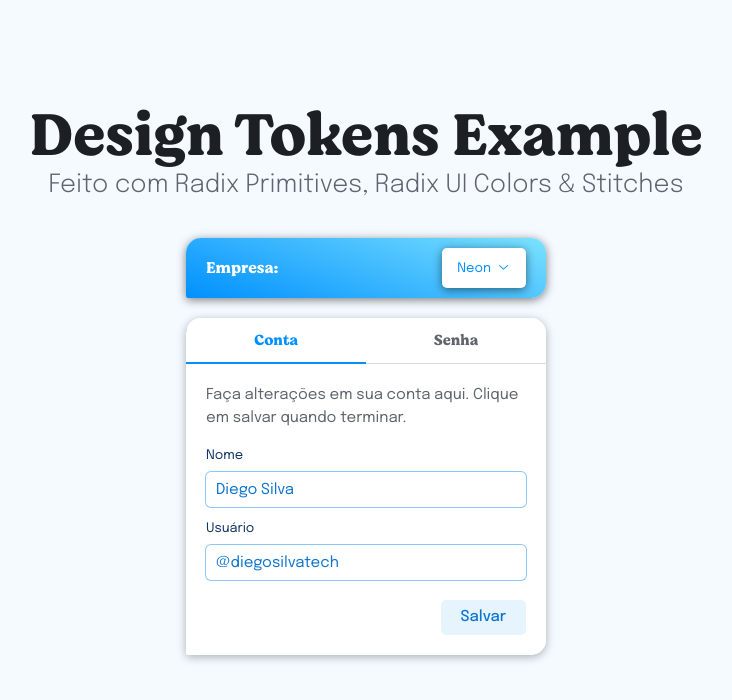
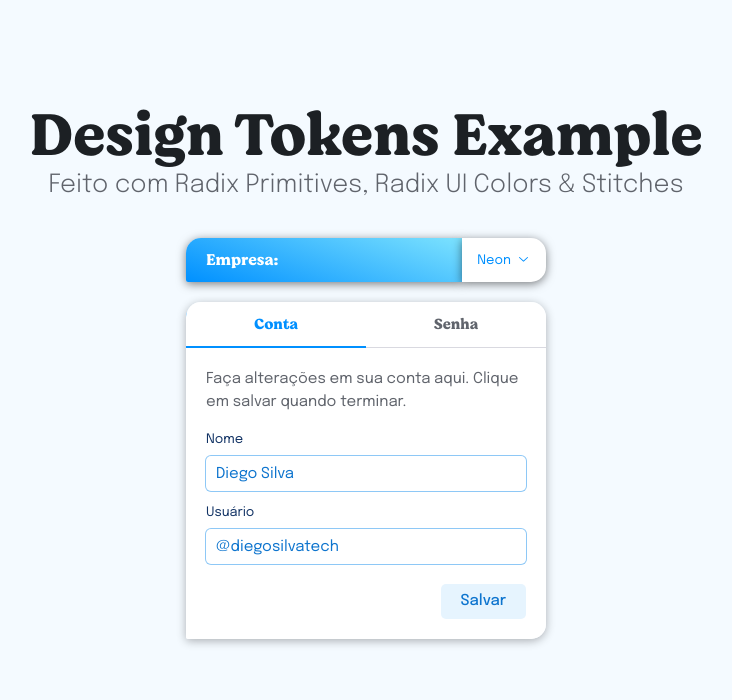
Before and after one commit to diegosilvatech/example--stitches-agnostic, a Next.js app: page / in a window 1280 px wide. Shown: the top 700 px of the page, without its empty margins (274-1006 px from the left). Built offline with nearby package versions, Linux system fonts and the light colour scheme.

Commit message:
feat: update styles

```diff
--- a/src/components/Select/styles.ts
+++ b/src/components/Select/styles.ts
@@ -9,11 +9,11 @@ export const trigger = css({
   display: 'inline-flex',
   alignItems: 'center',
   justifyContent: 'center',
-  borderRadius: '$ds-radii__small',
+  borderRadius: '$ds-radii__switcher-trigger',
   padding: '0 15px',
   fontSize: '$ds-font-size__small',
   lineHeight: '$ds-line-height__normal',
-  height: 40,
+  height: 44,
   gap: '$ds-space-01',
   backgroundColor: '$ds-color__background-element',
   color: '$ds-color__primary-09',
--- a/src/styles/tokens/biorc/index.ts
+++ b/src/styles/tokens/biorc/index.ts
@@ -76,6 +76,8 @@ export const biorcTokens = {
     'ds-radii__medium': '0px',
     'ds-radii__large': '0px',
 
+    'ds-radii__switcher-label': '$ds-radii__large 0 0 $ds-radii__extra-small',
+    'ds-radii__switcher-trigger': '0 $ds-radii__large $ds-radii__large 0',
     'ds-radii__tab':
       '$ds-radii__large $ds-radii__large $ds-radii__large $ds-radii__extra-small',
     'ds-radii__tab-trigger': '$ds-radii__large',
--- a/src/styles/tokens/neon/index.ts
+++ b/src/styles/tokens/neon/index.ts
@@ -76,6 +76,8 @@ export const neonTokens = {
     'ds-radii__medium': '10px',
     'ds-radii__large': '15px',
 
+    'ds-radii__switcher-label': '$ds-radii__large 0 0 $ds-radii__extra-small',
+    'ds-radii__switcher-trigger': '0 $ds-radii__large $ds-radii__large 0',
     'ds-radii__tab':
       '$ds-radii__large $ds-radii__large $ds-radii__large $ds-radii__extra-small',
     'ds-radii__tab-trigger': '$ds-radii__large',
--- a/src/templates/Home/styles.ts
+++ b/src/templates/Home/styles.ts
@@ -46,19 +46,22 @@ export const buttonWrapper = css({
 
 export const themeSwitcherWrapper = css({
   marginTop: 40,
-  borderRadius: '$ds-radii__tab',
-  boxShadow: '$ds-shadow__select__normal',
-  background: 'linear-gradient($ds-color__primary-gradient)',
-  padding: '$ds-space-02 $ds-space-04',
   display: 'flex',
   alignItems: 'center',
   justifyContent: 'space-between',
-  width: 320
+  width: 360
 });
 
 export const themeSwitcherLabel = css({
   color: '$ds-color__background-element',
-  fontFamily: '$ds-font-family__heading'
+  fontFamily: '$ds-font-family__heading',
+  padding: '$ds-space-02 $ds-space-04',
+  width: '100%',
+  background: 'linear-gradient($ds-color__primary-gradient)',
+  borderRadius: '$ds-radii__switcher-label',
+  boxShadow: '$ds-shadow__select__normal'
+  // marginRight: '$ds-space-01'
+  // border: '2px solid blue',
 });
 
 export const authenticatorWrapper = css({
```
